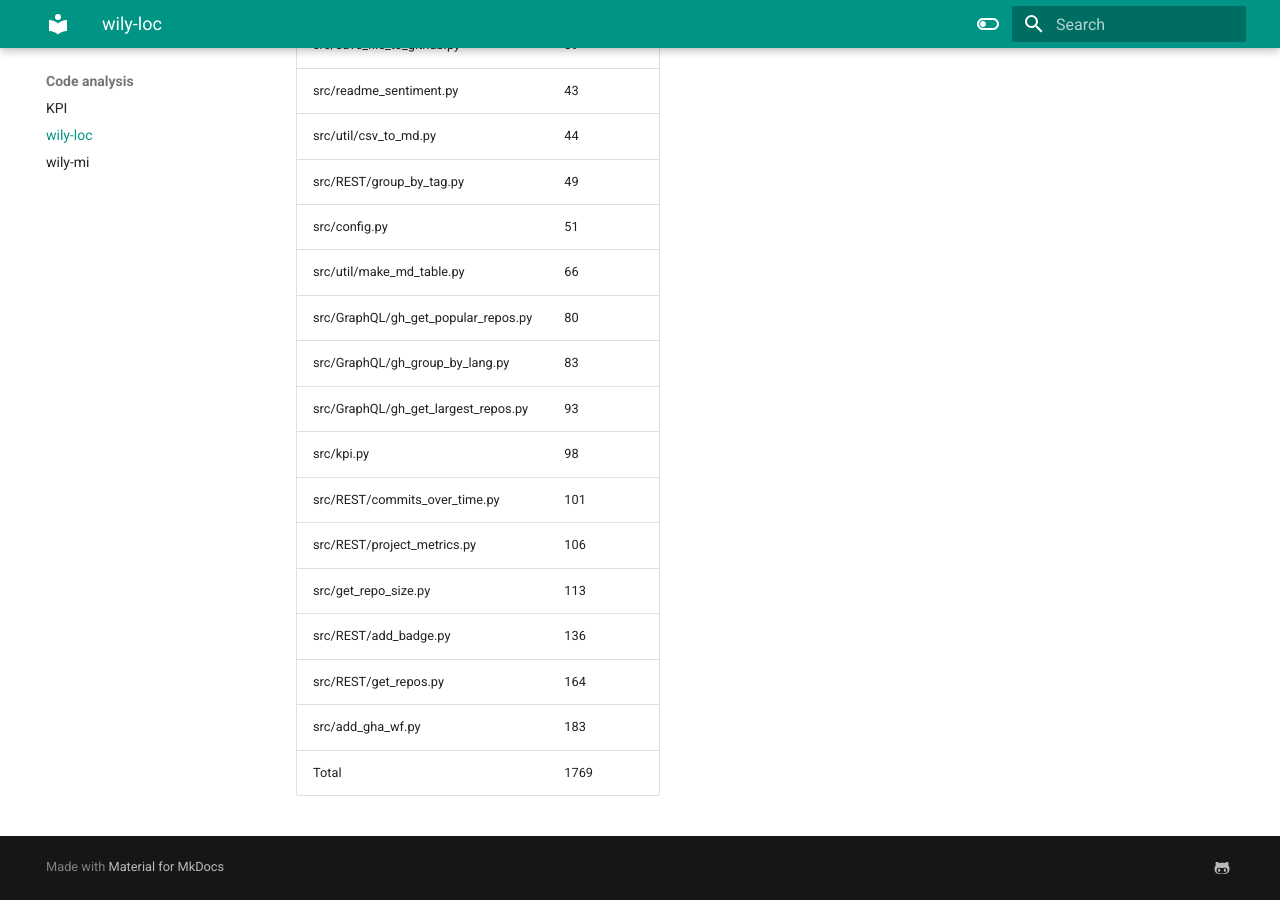
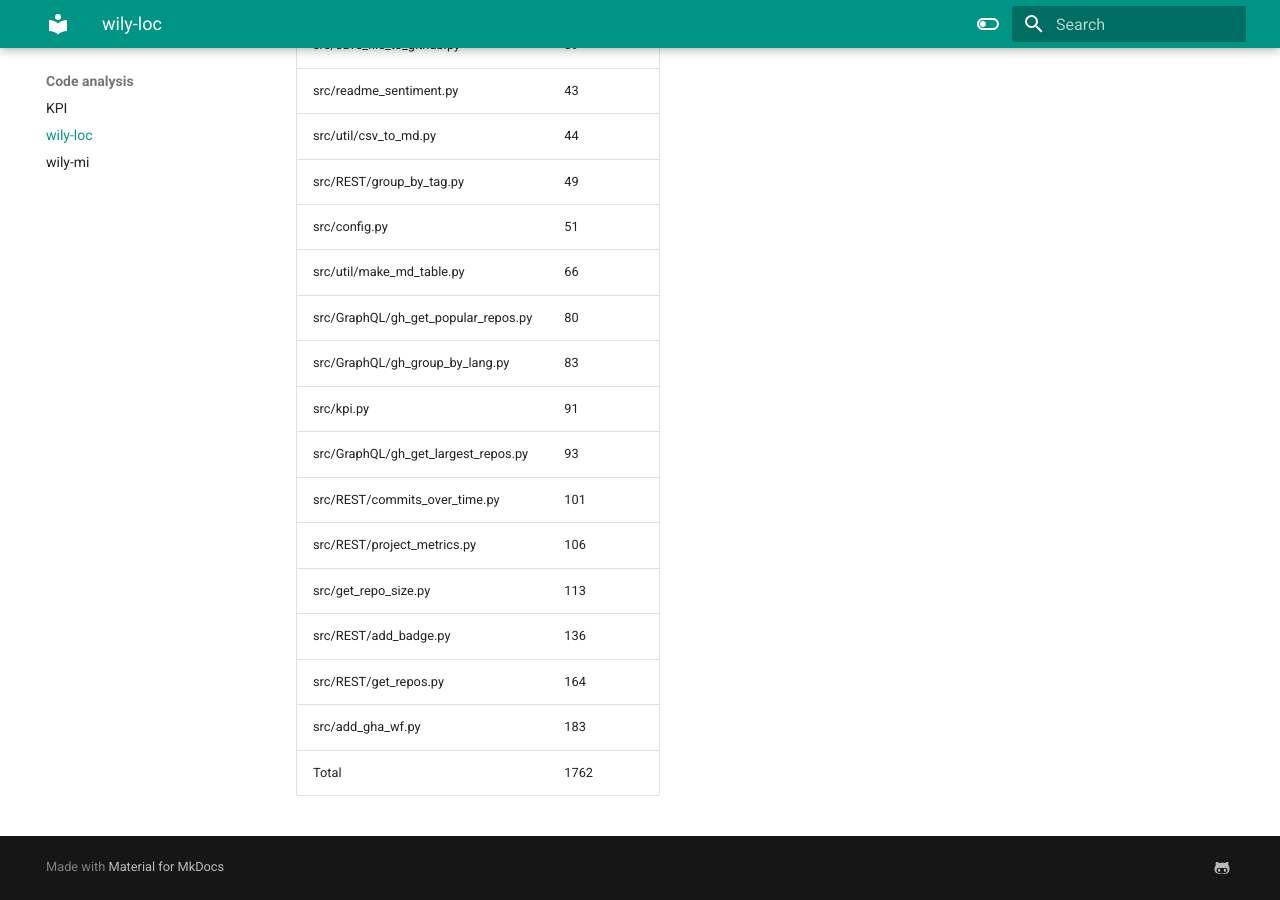
Before and after one commit to TheNewThinkTank/project-metrics, an MkDocs documentation site: the page built from docs/project_docs/code-analysis/wily-loc.md, in a window 1280 px wide and 900 px high, scrolled down 933 px. Built offline with MkDocs 1.6.1 and Material for MkDocs 9.7.7, drawn with Linux system fonts in a browser that asks for light colours.

Commit message:
Updating file

```diff
--- a/docs/project_docs/code-analysis/wily-loc.md
+++ b/docs/project_docs/code-analysis/wily-loc.md
@@ -25,12 +25,12 @@
 | src/util/make_md_table.py           |              66 |
 | src/GraphQL/gh_get_popular_repos.py |              80 |
 | src/GraphQL/gh_group_by_lang.py     |              83 |
+| src/kpi.py                          |              91 |
 | src/GraphQL/gh_get_largest_repos.py |              93 |
-| src/kpi.py                          |              98 |
 | src/REST/commits_over_time.py       |             101 |
 | src/REST/project_metrics.py         |             106 |
 | src/get_repo_size.py                |             113 |
 | src/REST/add_badge.py               |             136 |
 | src/REST/get_repos.py               |             164 |
 | src/add_gha_wf.py                   |             183 |
-| Total                               |            1769 |
+| Total                               |            1762 |
```
